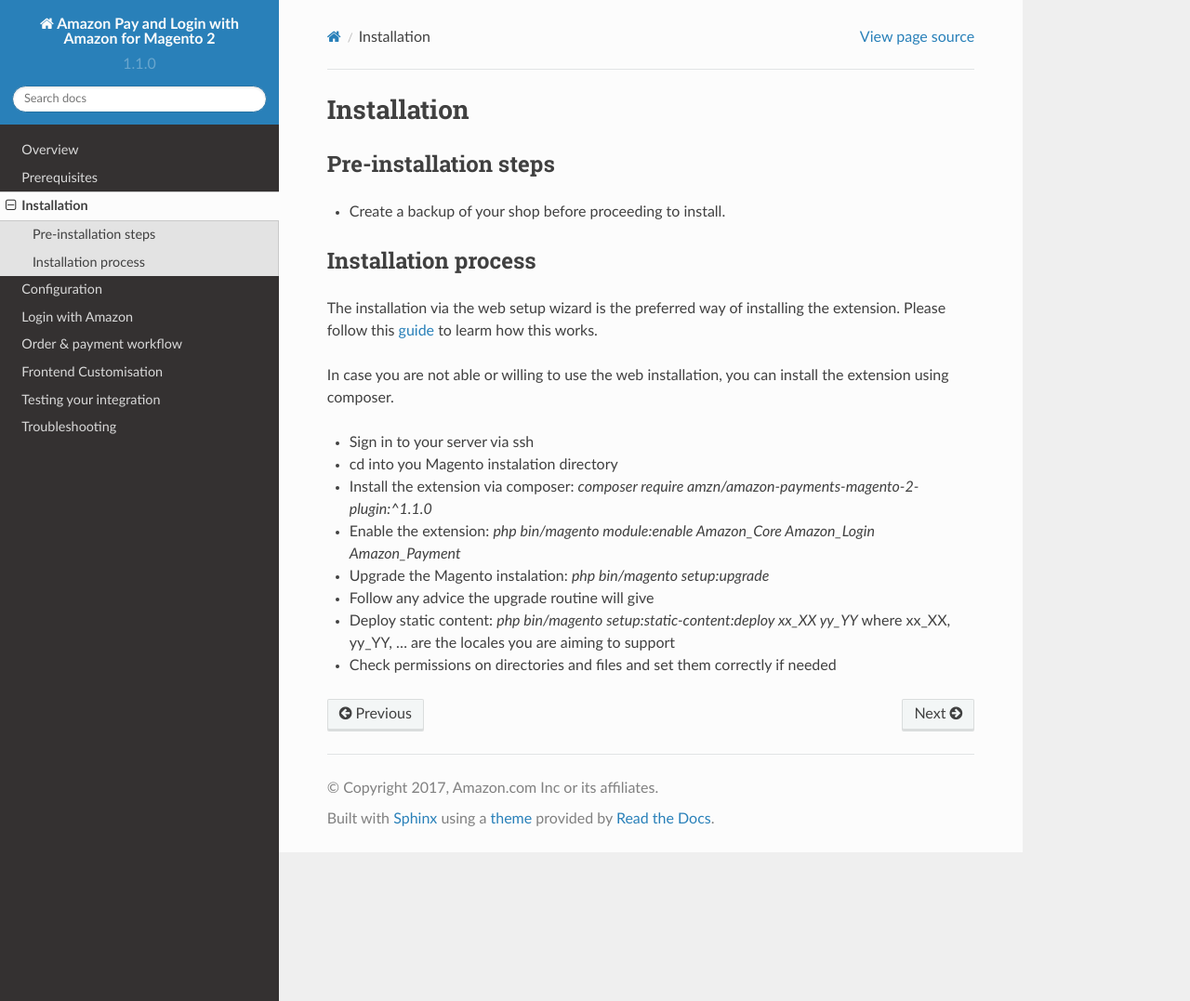
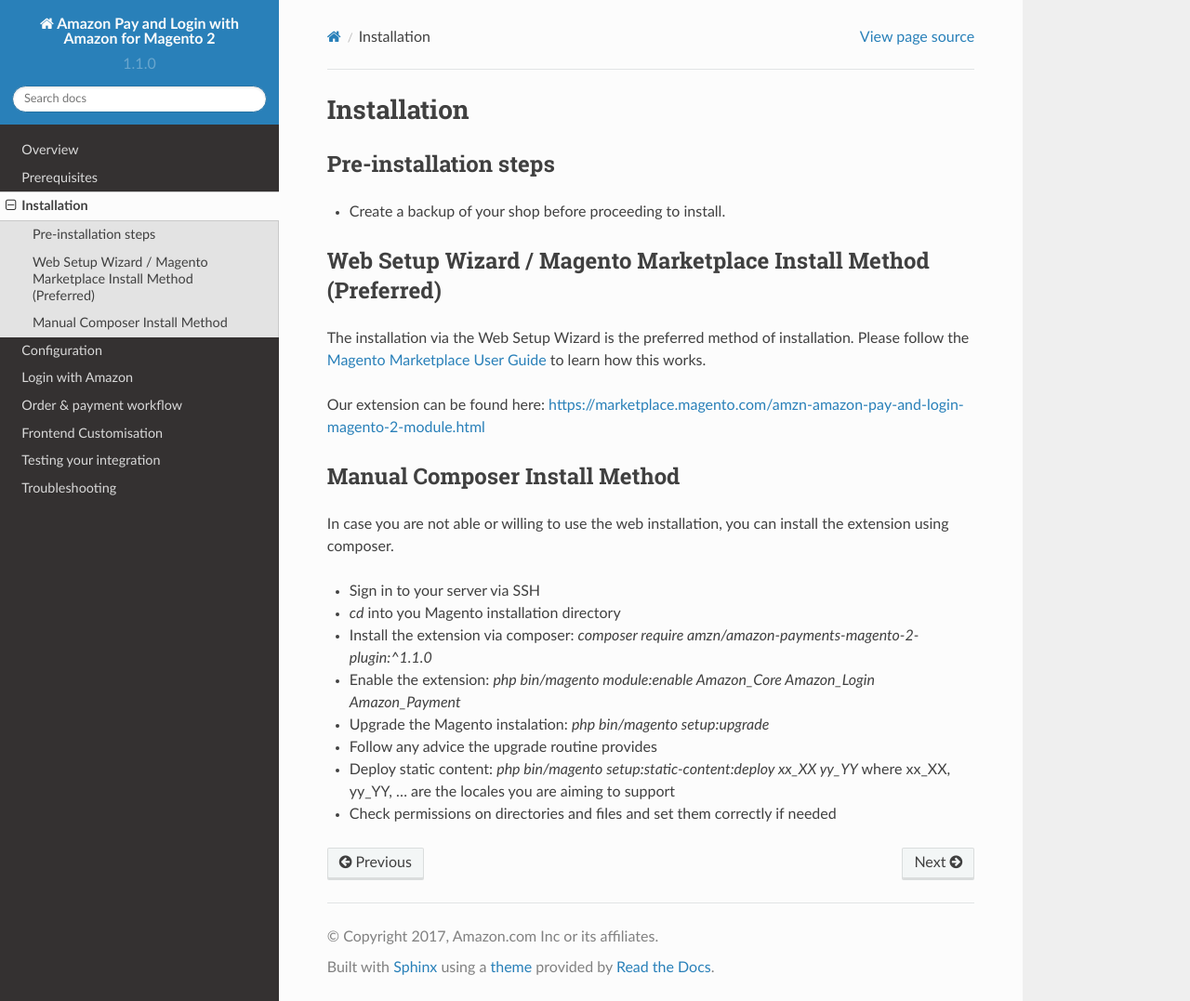
Before and after one commit to amzn/amazon-payments-magento-2-plugin, a Sphinx documentation site: the page built from docs/installation.rst, in a window 1280 px wide and 1077 px high. Shown: the whole window at 93% size. Built offline with Sphinx 7.4.7 and the Read the Docs theme 2.0.0, drawn with Linux system fonts in a browser that asks for light colours.

Commit message:
Modify Installation Section of docs

```diff
--- a/docs/installation.rst
+++ b/docs/installation.rst
@@ -5,20 +5,24 @@
 ----------------------
 * Create a backup of your shop before proceeding to install.
 
-Installation process
---------------------
-The installation via the web setup wizard is the preferred way of installing the extension.
-Please follow this guide_ to learm how this works.
+Web Setup Wizard / Magento Marketplace Install Method (Preferred)
+-----------------------------------------------------------------
+The installation via the Web Setup Wizard is the preferred method of installation.
+Please follow the `Magento Marketplace User Guide`_ to learn how this works.
 
-.. _guide: http://docs.magento.com/marketplace/user_guide/quick-tour/install-extension.html
+Our extension can be found here: https://marketplace.magento.com/amzn-amazon-pay-and-login-magento-2-module.html
 
+.. _`Magento Marketplace User Guide`: http://docs.magento.com/marketplace/user_guide/quick-tour/install-extension.html
+
+Manual Composer Install Method
+------------------------------
 In case you are not able or willing to use the web installation, you can install the extension using composer.
 
-- Sign in to your server via ssh
-- cd into you Magento instalation directory
+- Sign in to your server via SSH
+- `cd` into you Magento installation directory
 - Install the extension via composer: `composer require amzn/amazon-payments-magento-2-plugin:^1.1.0`
 - Enable the extension: `php bin/magento module:enable Amazon_Core Amazon_Login Amazon_Payment`
 - Upgrade the Magento instalation: `php bin/magento setup:upgrade`
-- Follow any advice the upgrade routine will give
+- Follow any advice the upgrade routine provides
 - Deploy static content: `php bin/magento setup:static-content:deploy xx_XX yy_YY` where xx_XX, yy_YY, ... are the locales you are aiming to support
 - Check permissions on directories and files and set them correctly if needed
```
